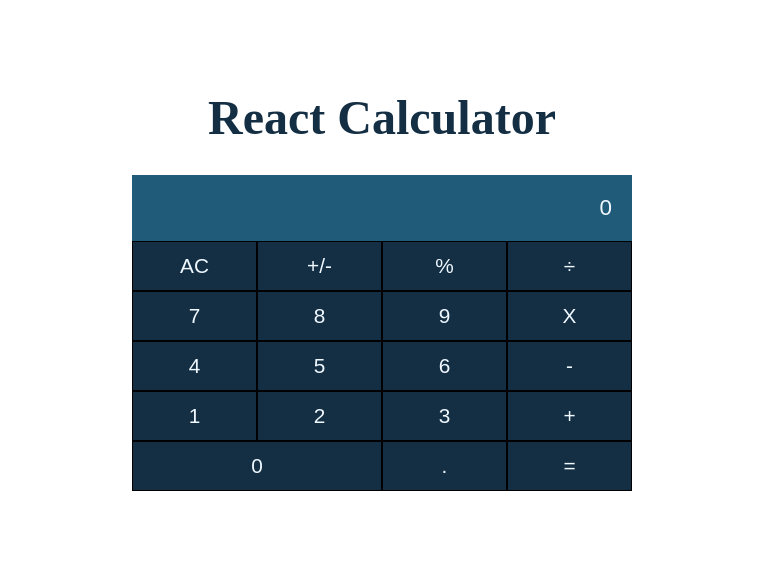
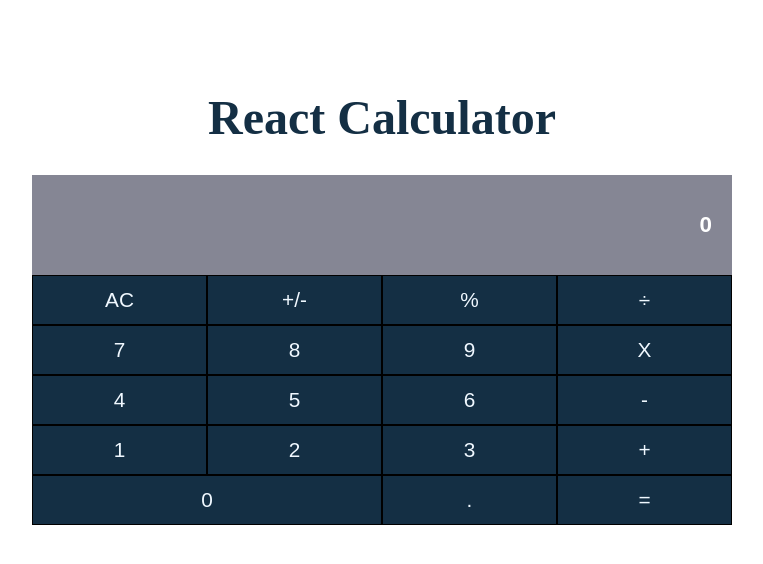
Before and after one commit to moinkhanif/react-calculator, a React (Create React App) app: page / in a window 1280 px wide. Shown: the top 564 px of the page, without its empty margins (258-1021 px from the left). Built offline with nearby package versions, Linux system fonts and the light colour scheme; a web font is replaced by a local one.

Commit message:
give max-width of 700px to app and style display component

```diff
--- a/src/components/Display/display.styles.css
+++ b/src/components/Display/display.styles.css
@@ -1,8 +1,14 @@
 .result {
+  display: flex;
+  align-items: center;
+  justify-content: flex-end;
   font-size: 1.4rem;
-  padding: 20px;
+  height: 100px;
+  padding: 0 20px;
   text-align: right;
-  background-color: #205b7a;
+  color: #fff;
+  font-weight: bold;
+  background-color: #858694;
 }
 
 .result.error {
--- a/src/container/App.css
+++ b/src/container/App.css
@@ -1,5 +1,5 @@
 .main-container {
-  max-width: 500px;
+  max-width: 700px;
   margin: 10vh auto auto;
   font-family: Arial, Helvetica, sans-serif;
   color: aliceblue;
```
